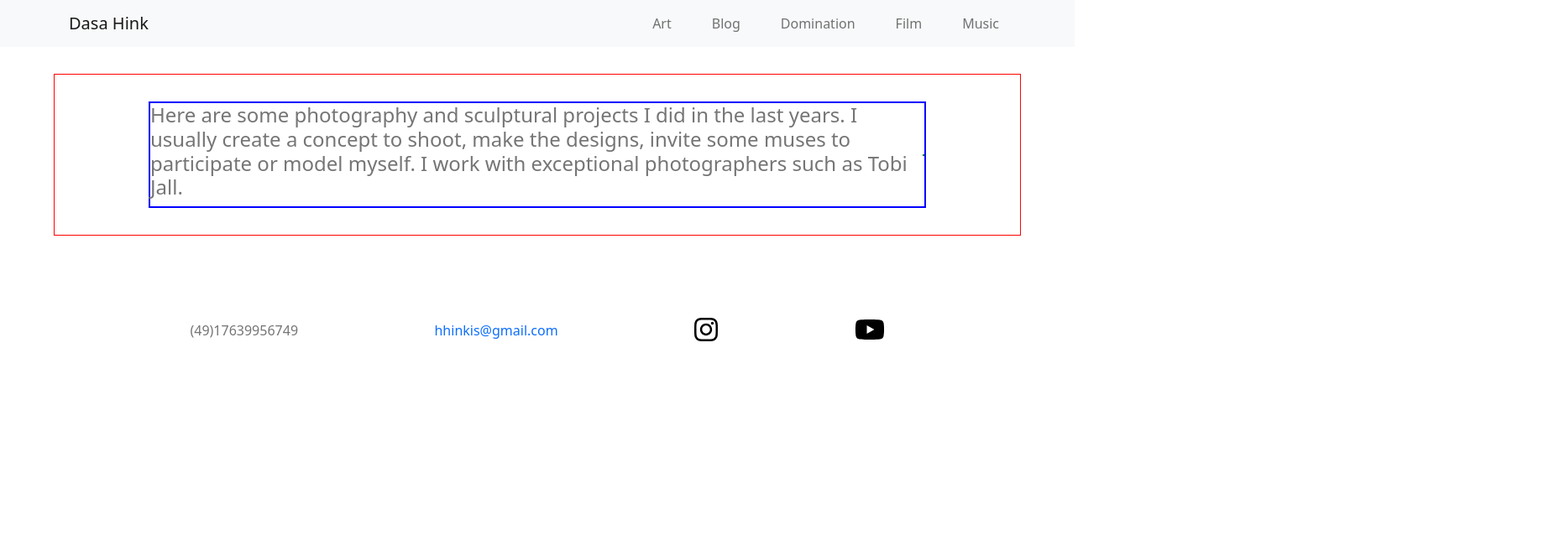
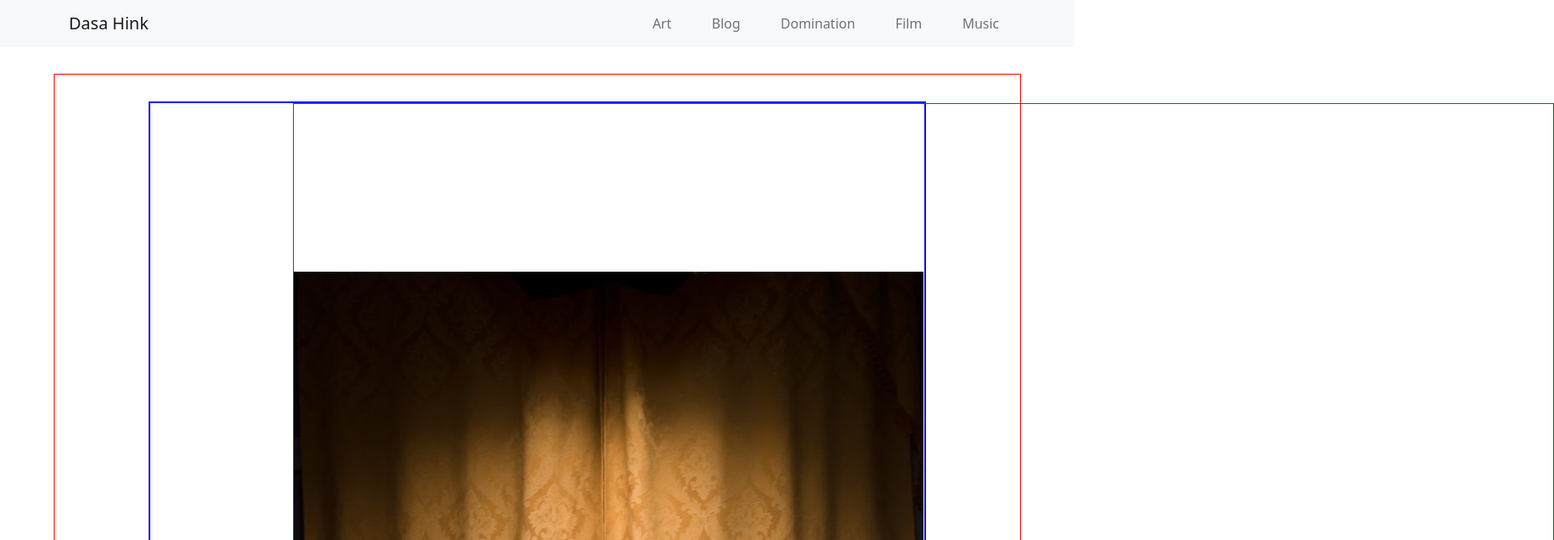
Before and after one commit to federerkristijan/dasahink, a React (Create React App) app: page /art in a window 1280 px wide. Shown: the top 644 px of the page at 84% size, 1851 px wide, since content can reach past the window. Built offline with nearby package versions, Linux system fonts and the light colour scheme.

Commit message:
art.jsx, image iteration fixed

```diff
--- a/src/views/Art.jsx
+++ b/src/views/Art.jsx
@@ -1,6 +1,7 @@
 import React from "react";
+import { artImg } from "./data";
 
-const Art = ({artImg}) => {
+const Art = () => {
   return (
     <div className="art">
       <div className="art-card">
@@ -13,7 +14,7 @@ const Art = ({artImg}) => {
           </h4>
         </div>
         <div className="art-image">
-          {(artImg || []).map(({id, img, description}) => (
+          {artImg.image.map(({id, img, description}) => (
               <span key={id}>
                 <img
                   className="images"
```
